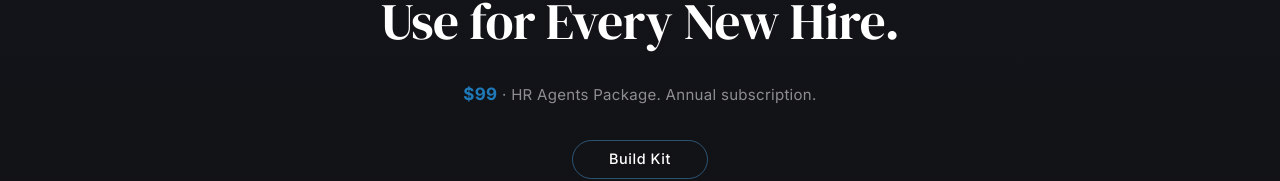
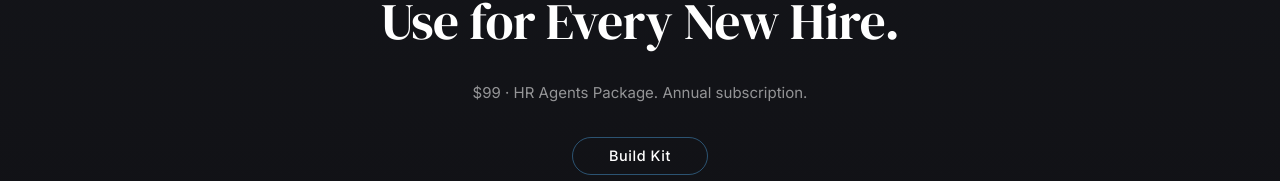
Before and after one commit to coolcalvin457-tech/agent-timesaver-nextjs, a Next.js app: page /onboarding in a window 1280 px wide. Shown: the part 215-396 px from the top of the page. Built offline with nearby package versions, Linux system fonts and the light colour scheme; no server answers.

Commit message:
Apply flat-middot pricing rule to /onboarding

```diff
--- a/app/onboarding/page.tsx
+++ b/app/onboarding/page.tsx
@@ -53,16 +53,12 @@ export default function OnboardingKitBuilderPage({
             <p
               style={{
                 fontSize: "0.9375rem",
-                color: "rgba(255,255,255,0.52)",
+                color: "rgba(255,255,255,0.55)",
                 margin: "0 0 32px",
                 lineHeight: 1.6,
-                fontWeight: 400,
-                letterSpacing: "0.02em",
               }}
             >
-              <span style={{ fontWeight: 700, color: "var(--cta)", fontSize: "1.0625rem" }}>$99</span>
-              {" · "}
-              HR Agents Package. Annual subscription.
+              $99  ·  HR Agents Package. Annual subscription.
             </p>
 
             <a
```
